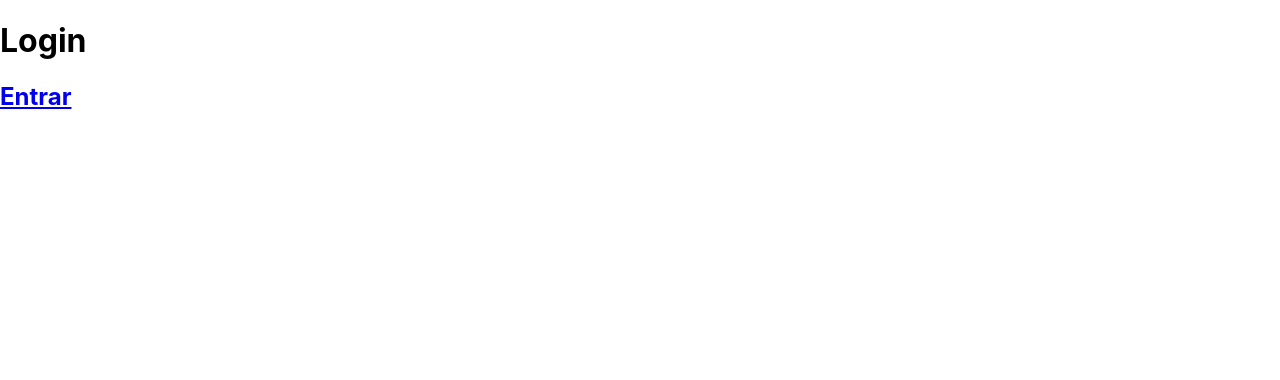
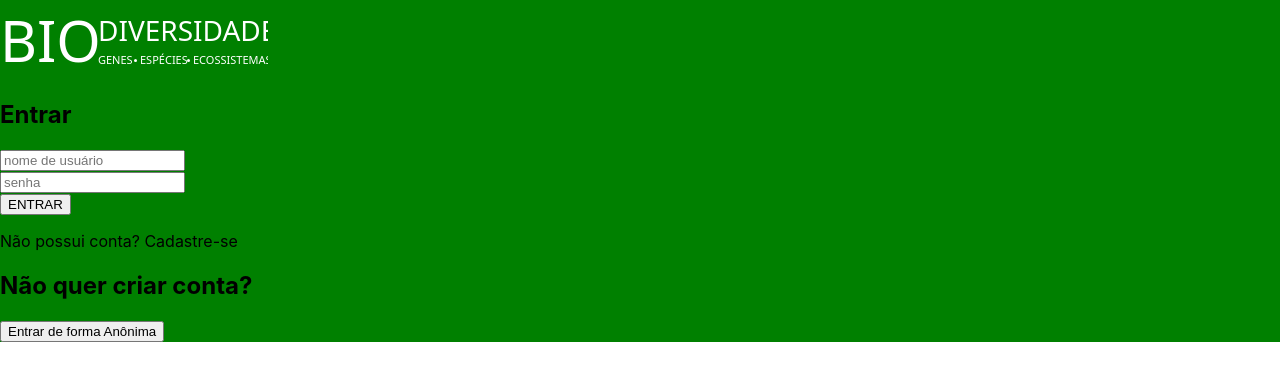
Before and after one commit to chap0lin/biodiversidade, a React (Create React App) app: page / in a window 1280 px wide. Shown: the top 380 px of the page. Built offline with nearby package versions, Linux system fonts and the light colour scheme.

Commit message:
login html

```diff
--- a/src/pages/Login/index.js
+++ b/src/pages/Login/index.js
@@ -5,17 +5,37 @@ import './styles.css'
 
 function Login(){
     return(
-        <div id="page-login">
-            <div className="login-container">
+        <div id="page-login" style={{background: 'green'}}>
+            <div>
+            <svg xmlns="http://www.w3.org/2000/svg" width="268" height="76" viewBox="0 0 268 76">
+                <text id="BIO" transform="translate(0 62)" fill="#fff" font-size="57" font-family="SegoeUI, Segoe UI"><tspan x="0" y="0">BIO</tspan></text>
+                <text id="DIVERSIDADE" transform="translate(98 41)" fill="#fff" font-size="28" font-family="SegoeUI, Segoe UI"><tspan x="0" y="0">DIVERSIDADE</tspan></text>
+                <text id="GENES" transform="translate(98 64)" fill="#fff" font-size="11" font-family="SegoeUI, Segoe UI"><tspan x="0" y="0">GENES</tspan></text>
+                <text id="ESPÉCIES" transform="translate(140 64)" fill="#fff" font-size="11" font-family="SegoeUI, Segoe UI"><tspan x="0" y="0">ESPÉCIES</tspan></text>
+                <text id="ECOSSISTEMAS" transform="translate(193 64)" fill="#fff" font-size="11" font-family="SegoeUI, Segoe UI"><tspan x="0" y="0">ECOSSISTEMAS</tspan></text>
+                <circle id="Elipse_1" data-name="Elipse 1" cx="1.5" cy="1.5" r="1.5" transform="translate(134 59)" fill="#fff"/>
+                <circle id="Elipse_2" data-name="Elipse 2" cx="1.5" cy="1.5" r="1.5" transform="translate(187 59)" fill="#fff"/>
+            </svg>
+
 
             </div>
-            <div className="enter-container">
-
+            <div className="login-container">
+                <h2 className="container-title">Entrar</h2>
+                <div className="input-field">
+                    <input type="text" className="user" placeholder="nome de usuário" />
+                </div>
+                <div className="input-field">
+                    <input type="text" className="password" placeholder="senha" />
+                </div>
+                <Link to="/title" >
+                <button>ENTRAR</button>
+                </Link>
+                <p>Não possui conta? Cadastre-se</p>
             </div>
-            <h1>Login</h1>
-            <Link to="/title" >
-                <h2>Entrar</h2>
-            </Link>
+            <div className="anon-container">
+                <h2 className="container-title">Não quer criar conta?</h2>
+                <button>Entrar de forma Anônima</button>
+            </div>
         </div>
     )
 }
```
